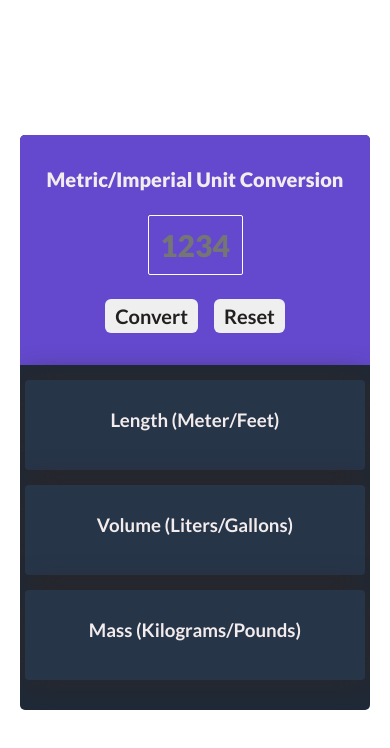
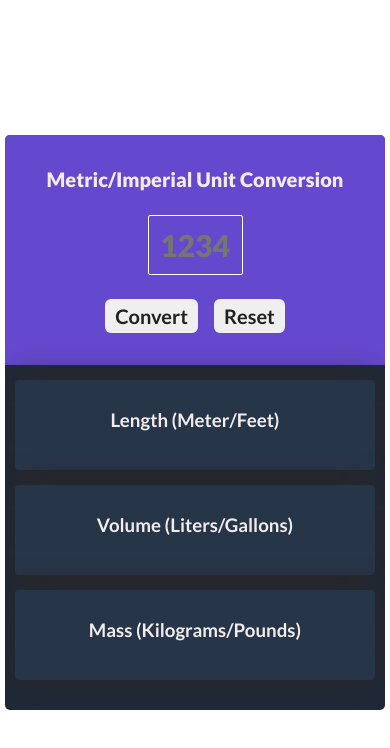
Before and after one commit to abroKhan/Unit_Converion--JS, a plain HTML site: page index.html in a window 390 px wide. Drawn offline with Linux system fonts and the light colour scheme.

Commit message:
Update style.css

```diff
--- a/style.css
+++ b/style.css
@@ -106,10 +106,10 @@ body {
 
 @media  (max-width: 450px) {
     .container{
-        width: 350px;
+        width: 380px;
     }
 
     .center_content .content{
-        width: 340px;
+        width: 360px;
     }
 }
```
